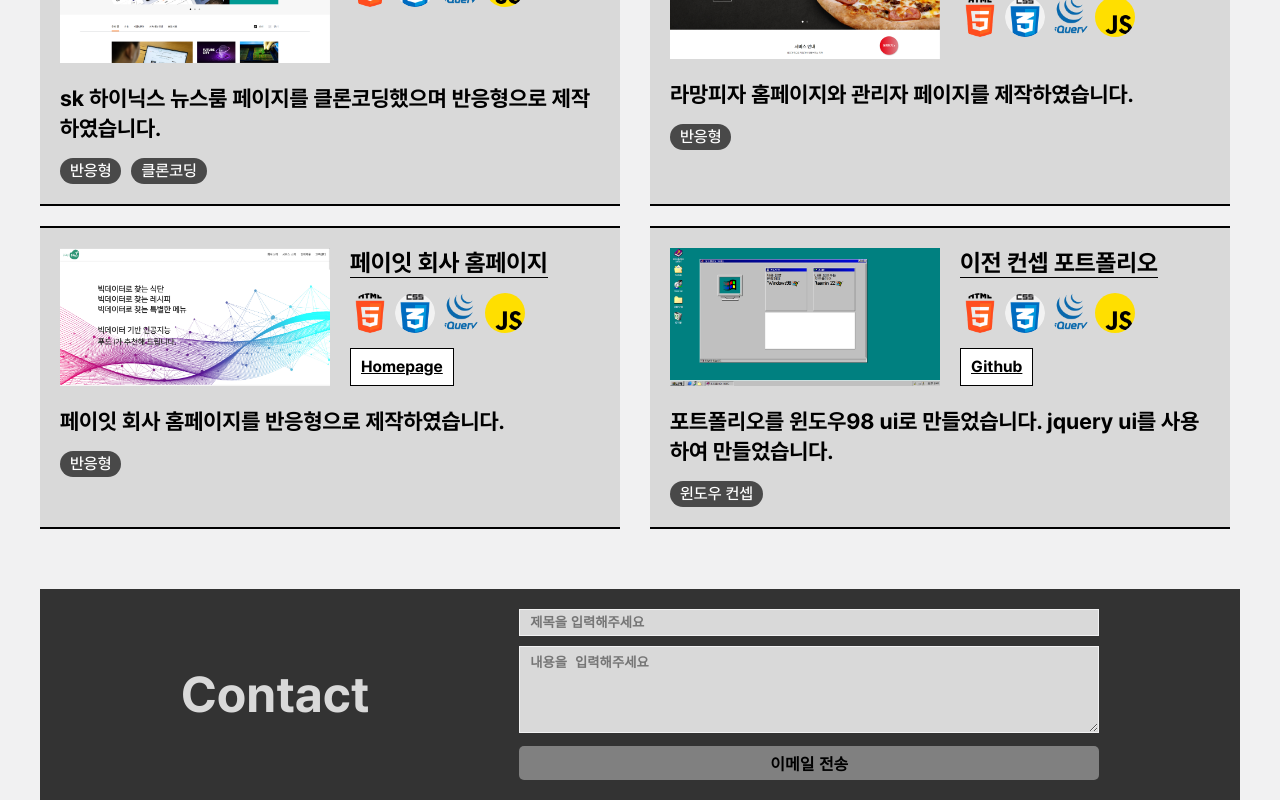
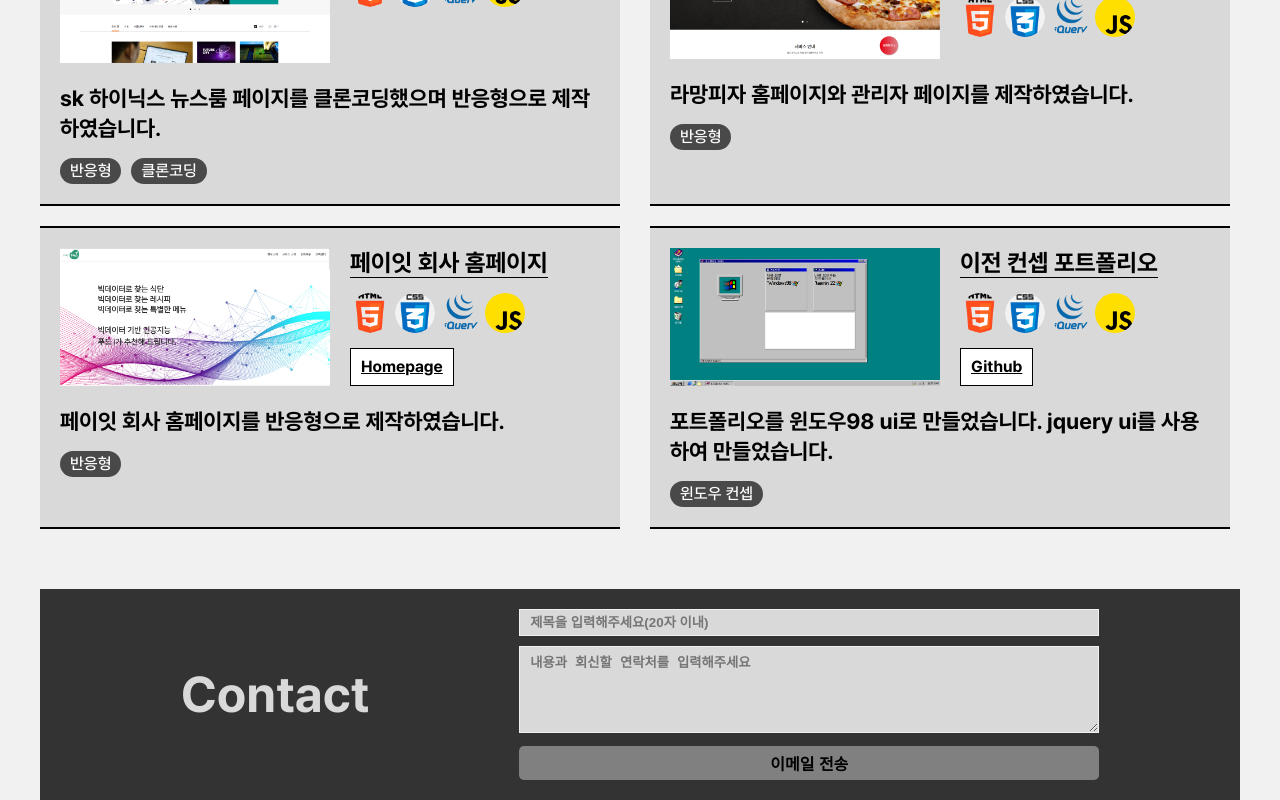
Before and after one commit to Taemin1234/portfolio_prac, a React (Create React App) app: page / in a window 1280 px wide. Shown: the part 2970-3770 px from the top of the page. Built offline with nearby package versions, Linux system fonts and the light colour scheme.

Commit message:
email 기능 만들기

```diff
--- a/package.json
+++ b/package.json
@@ -3,6 +3,7 @@
   "version": "0.1.0",
   "private": true,
   "dependencies": {
+    "@emailjs/browser": "^4.3.3",
     "@testing-library/jest-dom": "^5.17.0",
     "@testing-library/react": "^13.4.0",
     "@testing-library/user-event": "^13.5.0",
--- a/src/component/Contact.js
+++ b/src/component/Contact.js
@@ -1,5 +1,6 @@
 import styled from "styled-components"
-import React, { useState } from 'react';
+import React, { useState, useRef } from 'react';
+import emailjs from '@emailjs/browser';
 
 const Contact_wrap = styled.div`
     width: 100%;
@@ -53,36 +54,59 @@ const Email_btn = styled.button`
 `
 
 function Contact() {
-    const defaultEmail = 'example@example.com';  // 기본 이메일 주소 설정
-    const [subject, setSubject] = useState('');
-    const [message, setMessage] = useState('');
+    const form = useRef();
 
-    const handleSubmit = async (e) => {
-        e.preventDefault();
-        const response = await fetch('/send-email', {
-        method: 'POST',
-        headers: {
-            'Content-Type': 'application/json'
-        },
-        body: JSON.stringify({ email: defaultEmail, subject, message })
+    const [formData, setFormData] = useState({
+        email_title: '',
+        email_text: '',
+      });
+
+    const handleChange = (e) => {
+        const { name, value } = e.target;
+        setFormData({
+            ...formData, //저장된 데이터 값을 가져와 모든 사항을 볼 수 있게 한다.
+            [name]: value, // 현재 바뀌는 값을 업데이트 한다.
         });
-        if (response.ok) {
-        alert('이메일이 성공적으로 전송되었습니다.');
-        } else {
-        alert('이메일 전송에 실패했습니다.');
-        }
+        console.log(formData)
+    };
+
+    const sendEmail = (e) => {
+      e.preventDefault();
+
+      emailjs
+        .sendForm('service_3s27gid', 'template_9puzar1', form.current, {
+          publicKey: 'cHwSPE6mnf62FrATm',
+        })
+        .then(
+          () => {
+            alert('메일이 전송되었습니다!')
+            console.log('SUCCESS!');
+            setFormData({
+                email_title: '',
+                email_text: '',
+              });
+          },
+          (error) => {
+            alert('메일 전송에 실패했습니다 ㅠ')
+            console.log('FAILED...', error.text);
+          },
+        );
     };
 
     return (
         <Contact_wrap>
             <h2>Contact</h2>
             <Email_wrap>
-                <form onSubmit={handleSubmit}>
+                <form ref={form} onSubmit={sendEmail}>
                     <div>
-                        <Email_input type="text" value={subject} onChange={(e) => setSubject(e.target.value)} placeholder="제목을 입력해주세요" required />
+                        <label>
+                            <Email_input type="text" name='email_title' placeholder="제목을 입력해주세요(20자 이내)" maxLength={20} value={formData.email_title} onChange={handleChange} required />
+                        </label>
                     </div>
                     <div>
-                        <Email_input as='textarea' rows={5} value={message} onChange={(e) => setMessage(e.target.value)} placeholder="내용을 입력해주세요" required/>
+                        <label>
+                            <Email_input as='textarea' rows={5} name='email_text' placeholder="내용과 회신할 연락처를 입력해주세요" value={formData.email_text} onChange={handleChange} required/>
+                        </label>
                     </div>
                     <Email_btn type="submit">이메일 전송</Email_btn>
                 </form>
```
Also changed, not shown: 1 other file (tests, documents, lock files or other folders).
